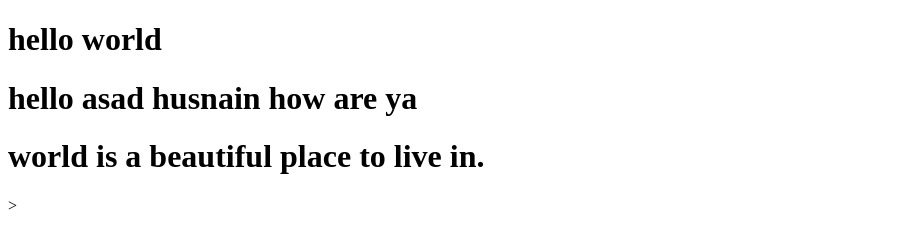
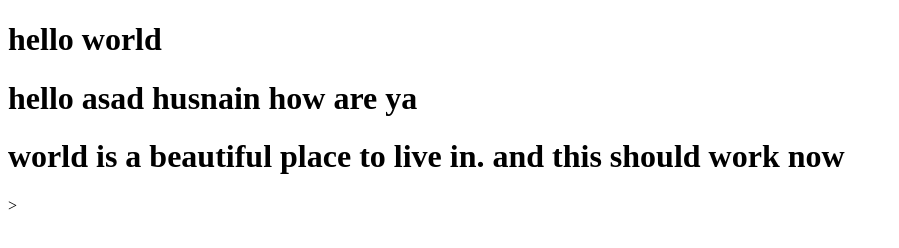
Before and after one commit to AxadHusnain/projextx01, a plain HTML site: page index.html in a window 1280 px wide. Shown: the whole page, without its empty margins (0-899 px from the left). Drawn offline with Linux system fonts and the light colour scheme.

Commit message:
master to main

```diff
--- a/index.html
+++ b/index.html
@@ -7,7 +7,8 @@
             <div>
                 <H1>hello world</H1>
                 <H1>hello asad husnain how are ya </H1>
-                <H1>world is a beautiful place to live in. </H1>
+                <H1>world is a beautiful place to live in.
+                    and this should work now </H1>
 
 
             </div>
```
